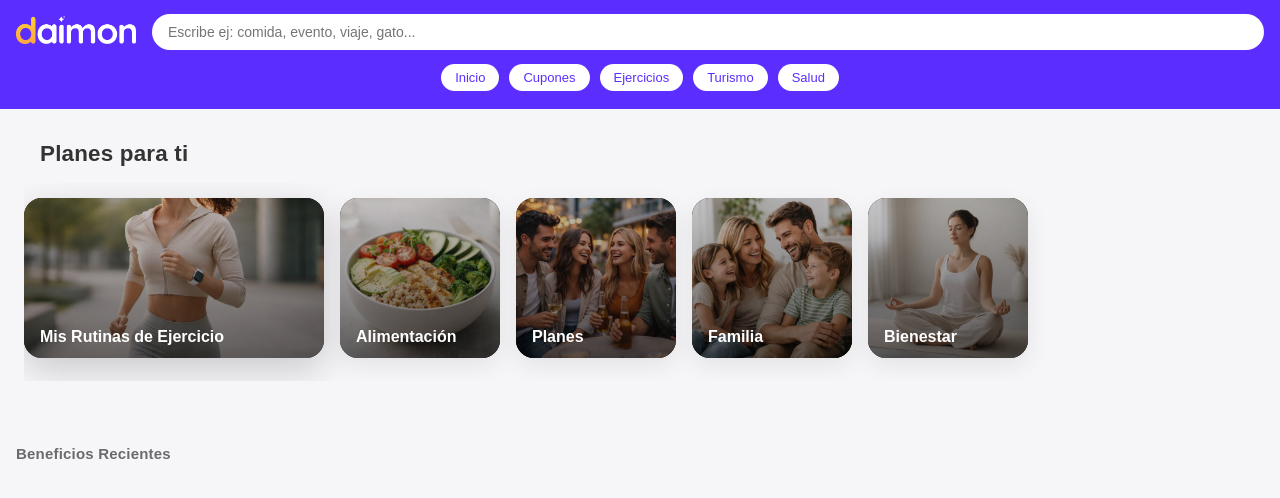
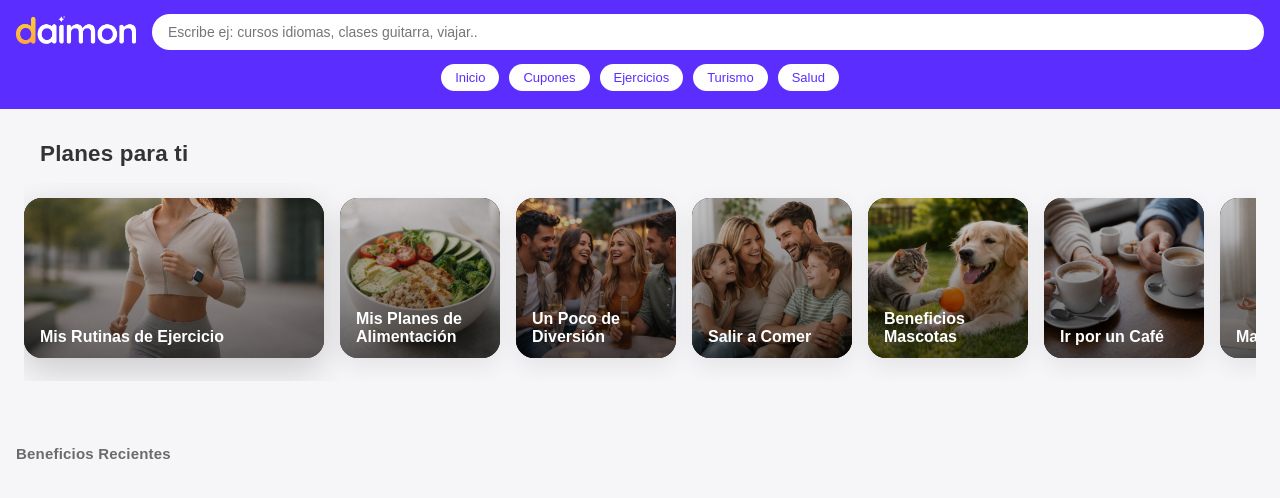
Before and after one commit to haroldgiomart/daimon-newapp, a Flask app: template templates/home.html in a window 1280 px wide. Shown: the top 498 px of the page. Run offline with Flask 3, Linux system fonts and the light colour scheme; the template is opened without the code that fills it, so the values that code supplies are empty.

Commit message:
Enhance --planes para ti--

```diff
--- a/templates/exercise_detail.html
+++ b/templates/exercise_detail.html
@@ -41,7 +41,7 @@
   <!-- ACORDEONES -->
   <div class="accordion">
 
-    <details open>
+    <details>
       <summary>Instrucciones</summary>
       <ul>
         {% for step in exercise.instructions %}
--- a/templates/home.html
+++ b/templates/home.html
@@ -14,22 +14,37 @@
 
     <a href="/intent/alimentacion" class="intent-card">
       <img src="/static/img/alimentacion.jpeg" alt="Alimentación">
-      <span>Alimentación</span>
+      <span>Mis Planes de Alimentación</span>
     </a>
 
-    <a href="/intent/planes" class="intent-card">
-      <img src="/static/img/planes.jpeg" alt="Planes">
-      <span>Planes</span>
+    <a href="/intent/diversion" class="intent-card">
+      <img src="/static/img/planes.jpeg" alt="Diversión">
+      <span>Un Poco de Diversión</span>
     </a>
 
-    <a href="/intent/familia" class="intent-card">
+    <a href="/intent/restaurantes" class="intent-card">
       <img src="/static/img/familia.jpeg" alt="Familia">
-      <span>Familia</span>
+      <span>Salir a Comer</span>
     </a>
 
-    <a href="/intent/bienestar" class="intent-card">
+    <a href="/intent/mascotas" class="intent-card">
+      <img src="/static/img/mascotas.png" alt="Mascotas">
+      <span>Beneficios Mascotas</span>
+    </a>
+
+    <a href="/intent/cafe" class="intent-card">
+      <img src="/static/img/cafe.png" alt="Cafe">
+      <span>Ir por un Café</span>
+    </a>
+
+    <a href="/intent/wellness" class="intent-card">
       <img src="/static/img/bienestar.jpeg" alt="Bienestar">
-      <span>Bienestar</span>
+      <span>Mas bienestar</span>
+    </a>
+
+    <a href="/intent/viajes" class="intent-card">
+      <img src="/static/img/viajes.png" alt="Bienestar">
+      <span>Quiero viajar</span>
     </a>
 
   </div>
--- a/templates/partials/topbar.html
+++ b/templates/partials/topbar.html
@@ -16,7 +16,7 @@
           class="search"
           type="text"
           name="q"
-          placeholder="Escribe ej: comida, evento, viaje, gato..."
+          placeholder="Escribe ej: cursos idiomas, clases guitarra, viajar.."
           required
         />
       </form>
```
Also changed, not shown: services/semantic_search.py (+2 -7 lines), static/img/cafe.png (added), static/img/mascotas.png (added), static/img/viajes.png (added).
